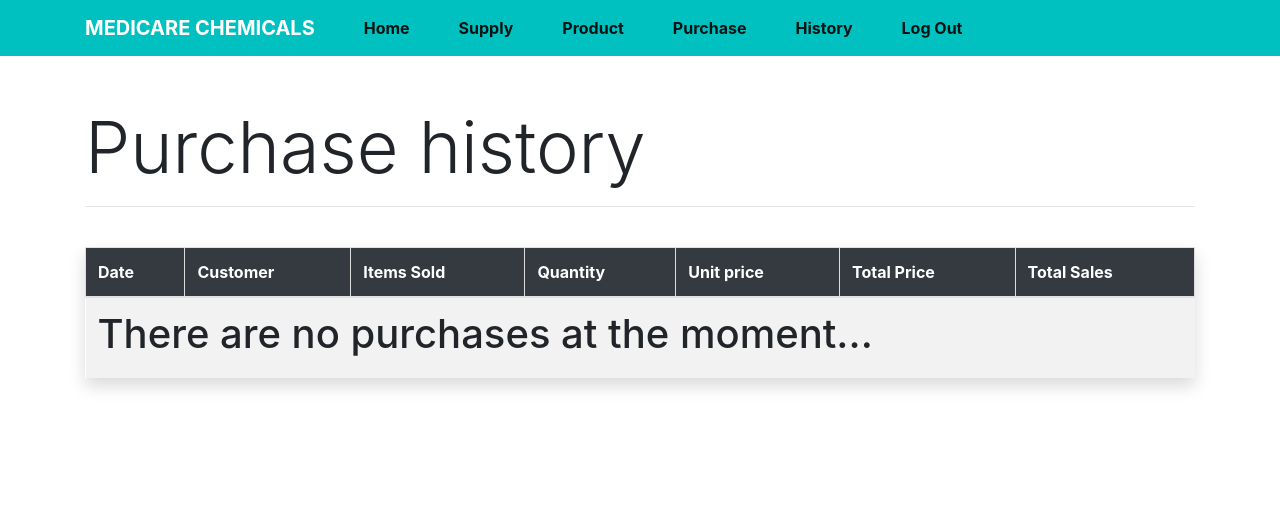
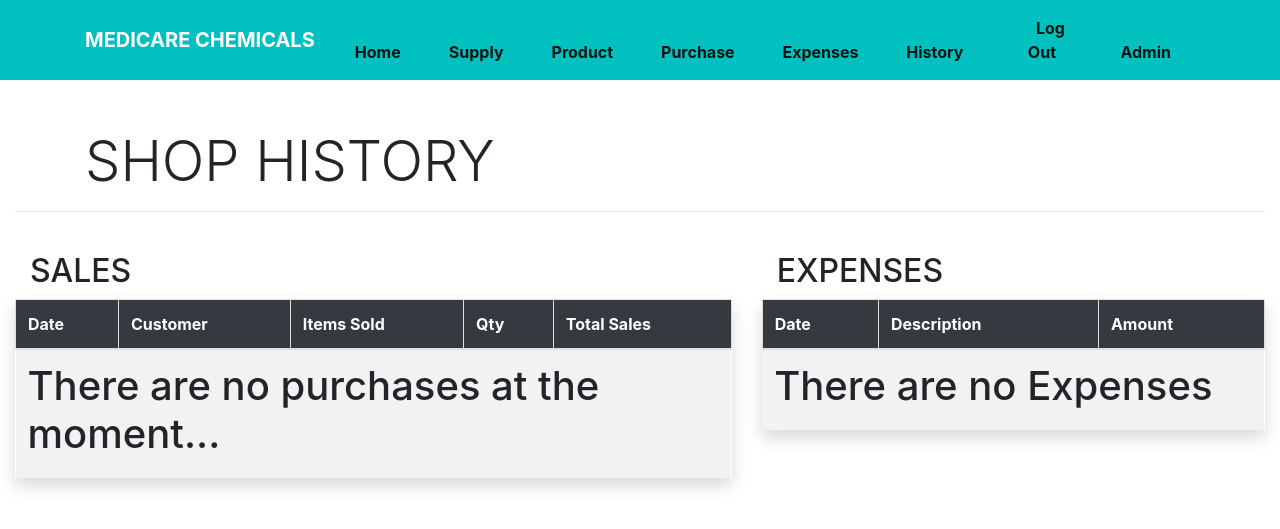
Before and after one commit to prince-cloud/pharmacy_pos, a Django app: page /history/ in a window 1280 px wide. Shown: the top 529 px of the page. Run offline with Django 3.2, Linux system fonts and the light colour scheme; the visitor is signed in with stand-in values (Sample User, id 1); data that the repository does not hold is empty; some libraries are stand-ins or nearby versions; some web fonts are replaced.

Commit message:
expenses feature added

```diff
--- a/pharmacy_pos/settings.py
+++ b/pharmacy_pos/settings.py
@@ -37,6 +37,7 @@ INSTALLED_APPS = [
     'django.contrib.sessions',
     'django.contrib.messages',
     'django.contrib.staticfiles',
+    'bootstrap4',
 
     'crispy_forms', # third party
 
--- a/shop/forms.py
+++ b/shop/forms.py
@@ -1,6 +1,6 @@
 from django import forms
 
-from .models import Product, Supply, Purchase
+from .models import Product, Supply, Purchase, Expense
 
 class SupplyForm(forms.ModelForm):
     class Meta:
@@ -17,9 +17,12 @@ class ProductForm(forms.ModelForm):
         model = Product
         fields  = ('name', 'price','available_quantity', 'description')
 
+class ExpenseForm(forms.ModelForm):
+    class Meta:
+        model = Expense
+        fields = ('description', 'amount')
 
 class ProductPurchaseForm(forms.Form):
-
 
     product = forms.ChoiceField(choices = (), widget=forms.Select( attrs={'id': 'id_product_1'}))
     quantity = forms.CharField(widget=forms.NumberInput( attrs={'id': 'id_quantity_1'}))
--- a/shop/urls.py
+++ b/shop/urls.py
@@ -1,5 +1,6 @@
 from django.urls import path
 from django.contrib.auth.views import LoginView, LogoutView
+from django.contrib import admin
 from . import views
 
 
@@ -8,9 +9,11 @@ urlpatterns = [
     path('add-supply/', views.add_supply, name="add_supply"),
     path('add-product/', views.add_product, name="add_product"),
     path('add-purchase/', views.add_purchase, name="add_purchase"),
+    path('add-expenses/', views.add_expense, name="add_expense"),
     path('history/', views.history, name="history"),
     path('login/', LoginView.as_view(), name="login"),
     path('logout/', LogoutView.as_view(), name="logout"),
+    path('admin/', admin.site.urls, name='admin'),
     path('', views.items_list, name="items_list"),
 
 ]
--- a/shop/views.py
+++ b/shop/views.py
@@ -1,7 +1,7 @@
 from django.shortcuts import render, get_object_or_404, redirect
 from django.contrib.auth.models import User
-from .models import Product, Purchase, ItemPurchase
-from .forms import PurchaseForm, SupplyForm, ProductForm, ProductPurchaseForm
+from .models import Product, Purchase, ItemPurchase, Expense
+from .forms import PurchaseForm, SupplyForm, ProductForm, ProductPurchaseForm, ExpenseForm
 from django.contrib import messages
 from django.db.models import Q
 from django.contrib.auth.decorators import login_required
@@ -48,6 +48,19 @@ def add_product(request):
     return redirect('items_list')
 
 @login_required
+def add_expense(request):
+    if request.method == 'POST':
+        form = ExpenseForm(data=request.POST)
+        if form.is_valid():
+            expense = form.save()
+            form.save()
+            messages.success(request, 'Expense added Successfully')
+            #if redirect_url is not None:
+                #redirect(redirect_url)
+    return redirect('history')
+
+
+@login_required
 def add_supply(request):
     if request.method == "POST":
         form = SupplyForm(request.POST)
@@ -87,22 +100,25 @@ def add_purchase(request):
             purchase.total_amount = purchase_price
             purchase.save()
 
-
             messages.success(request, "Purchase created Successfully")
             redirect_url = request.GET.get("next")
 
-            pdf = render_to_pdf('pdf_template.html', {'purchase': purchase})
-            return HttpResponse(pdf, content_type='application/pdf')
+            #if your want add printing
+            #pdf = render_to_pdf('pdf_template.html', {'purchase': purchase})
+            #return HttpResponse(pdf, content_type='application/pdf')
 
             if redirect_url is not None:
                 return redirect(redirect_url)
         else:
             messages.error(request, "There was an error in the data entered")
+
+
     return redirect('items_list')
 
 @login_required
 def history(request):
     purchases = Purchase.objects.all()
+    expenses = Expense.objects.all()
     return render(
         request,
         'purchase_history.html',
@@ -112,8 +128,11 @@ def history(request):
             'supply_form': SupplyForm(),
             'product_form': ProductForm(),
             'product_item_purchase_form': ProductPurchaseForm(),
+            'expenses': expenses,
+            'expense_form': ExpenseForm(),
         }
     )
+
 
 @login_required
 def items_list(request):
@@ -139,5 +158,6 @@ def items_list(request):
             'supply_form': SupplyForm(),
             'product_form': ProductForm(),
             'product_item_purchase_form': ProductPurchaseForm(),
+            'expense_form': ExpenseForm(),
         }
     )
--- /dev/null
+++ b/templates/add_expense.html
@@ -0,0 +1,13 @@
+{% load crispy_forms_tags %}
+
+
+<div class="bg-gray p-5">
+    <h2>Add Expenses</h2>
+
+    <form method="POST" action="{% url 'add_expense' %}?next=/" enctype="multipart/form-data">
+        {% csrf_token %}
+        {{ expense_form | crispy }}
+        <p><input class="btn btn-primary btn-large" type="submit" value="Add Expense"> </p>
+    </form>
+
+</div>
--- a/templates/add_product.html
+++ b/templates/add_product.html
@@ -4,10 +4,22 @@
 <div class="bg-gray p-5">
     <h2>Add Product details below</h2>
 
+
+
     <form method="POST" action="{% url 'add_product' %}?next=/" enctype="multipart/form-data">
         {% csrf_token %}
         {{ product_form | crispy }}
-        <p><input class="btn btn-primary btn-large" type="submit" value="Add product"> </p>
+
+        <p><input class="btn btn-info btn-lg btn-block" type="submit" value="Add product"> </p>
+
+        {% if messages %}
+        <ul class="messages">
+            {% for message in messages %}
+            <li {% if message.tags %} class=" {{ message.tags }} " {% endif %}> {{ message }} </li>
+            {% endfor %}
+        </ul>
+        {% endif %}
+
     </form>
 
 </div>
--- a/templates/add_purchase.html
+++ b/templates/add_purchase.html
@@ -11,18 +11,30 @@
         {% csrf_token %}
         {{ purchase_form | crispy }}
         <p><input class="hidden" id="json_product_list" name="json_product_list" type="hidden" value=""></p>
+
         <div id="products-list">
 
         </div>
-        <p><input class="btn btn-primary btn-large" type="submit" value="Complete"> </p>
+
+        <div>
+            {{ product_item_purchase_form | crispy }}
+
+                <div class="row">
+                    <div class="col-md-6">
+                        <a class="btn btn-success" id="add-product">Add Product</a>
+                    </div>
+                    <div class="col-md-6">
+                        <input class="btn btn-danger btn-lg" type="submit" value="Complete">
+                    </div>
+                </div>
+
+
+
+
+        </div>
     </form>
 
-    <div>
-        {{ product_item_purchase_form | crispy }}
 
-        <a class="btn btn-success" id="add-product">Add Product</a>
-
-    </div>
 </div>
 
 <script>
--- a/templates/base.html
+++ b/templates/base.html
@@ -57,13 +57,22 @@
                                     </b></a>
                         </li>
                         <li class="nav-item active">
+                            <a class="nav-link" id="add-expense-link"" href="#"> <i
+                                    class="fas fa-plus"></i> <b>
+                                    Expenses </b></a>
+                        </li>
+                        <li class="nav-item active">
                             <a class="nav-link"  href="{% url 'history' %}"> <i
                                     class="fas fa-history"></i> <b>
                                     History </b></a>
                         </li>
+
                         <li class="nav-item active">
                             <a class="nav-link" href="{% url 'logout' %}"> <i class="fas fa-sign-out-alt"></i> <b> Log
                                     Out </b> </a>
+                        </li>
+                        <li class="nav-item active">
+                            <a class="nav-link" href="{% url 'admin:index' %}"> <i class="fas fa-sign-out-alt"></i> <b> Admin </b> </a>
                         </li>
                         {% else %}
 
@@ -91,7 +100,7 @@
 
     <!-- Special forms : these are hidden by default and need to be toggled using the menu-->
     <div class="myoverlay full-screen" id="add-product-view">
-        <i class="myclose btn btn-danger">x</i>
+        <i class="myclose btn btn-danger">X</i>
         <div class="container">
             {% include 'add_product.html' %}
         </div>
@@ -100,16 +109,23 @@
 
 
     <div class="myoverlay full-screen" id="add-supply-view">
-        <i class="myclose btn btn-danger">x</i>
+        <i class="myclose btn btn-danger">X</i>
         <div class="container">
             {% include 'add_supply.html' %}
         </div>
     </div>
 
     <div class="myoverlay full-screen" id="add-purchase-view">
-        <i class="myclose btn btn-danger">x</i>
+        <i class="myclose btn btn-danger">X</i>
         <div class="container">
             {% include 'add_purchase.html' %}
+        </div>
+    </div>
+
+    <div class="myoverlay full-screen" id="add-expense-view">
+        <i class="myclose btn btn-danger">X</i>
+        <div class="container">
+            {% include 'add_expense.html' %}
         </div>
     </div>
 
@@ -126,6 +142,10 @@
             document.querySelector("#add-purchase-view").classList.toggle("show");
         });
 
+        document.querySelector("#add-expense-link").addEventListener("click", function (e) {
+            document.querySelector("#add-expense-view").classList.toggle("show");
+        });
+
         let closes = document.getElementsByClassName("myclose");
         for (let i = 0; i < closes.length; i++) {
             closes[i].addEventListener('click', function (e) {
@@ -133,6 +153,7 @@
             });
         }
     </script>
+
     <script src="{% static 'js/fontawesome.min.js' %}"></script>
     <script src="{% static 'js/all.min.js' %}"></script>
     <script src="{% static 'js/jquery-slim.min.js' %}"></script>
--- a/templates/purchase_history.html
+++ b/templates/purchase_history.html
@@ -1,26 +1,32 @@
 {% extends 'base.html' %}
 
 {% block content %}
+<div class="container-fluid">
     <div class="container">
-    <h2 class="display-3">Purchase history</h2>
+        <h2 class="display-4">SHOP HISTORY</h2>
+    </div>
     <hr>
     <br>
+    <div class="row">
+
+        <div class="col-md-7">
+            <div class="container">
+                <h2 class="display-5">SALES</h2>
+            </div>
             <table class="table shadow table-striped">
                 <thead class="bg-dark text-white">
                     <tr>
                         <th> Date </th>
                         <th> Customer </th>
                         <th> Items Sold </th>
-                <th> Quantity </th>
-                <th> Unit price</th>
-                <th> Total Price </th>
+                        <th> Qty </th>
                         <th>Total Sales</th>
                     </tr>
                 </thead>
                 <tbody>
                     {% for purchase in purchases %}
                     <tr>
-                <td>{{ purchase.date}}</td>
+                        <td>{{ purchase.date }}</td>
                         <td>{{ purchase.customer }}</td>
                         <td>
                             <ol>
@@ -36,29 +42,53 @@
                                 {% endfor %}
                             </ol>
                         </td>
-                <td>
-                    <ol class="list-unstyled">
-                    {% for itempurchase in purchase.item_purchases.all %}
-                    <li>{{ itempurchase.product.price }}</li>
-                    {% endfor %}
-                    </ol>
-                </td>
-                <td>
-                    <ol class="list-unstyled">
-                    {% for itempurchase in purchase.item_purchases.all %}
-                    <li>{{ itempurchase.total_amount }} </li>
-                    {% endfor %}
-                    </ol>
-                </td>
+
                         <td><b> Ghc {{ purchase.total_amount }}</b></td>
 
                     </tr>
                     {% empty %}
-            <tr><td colspan="7"><h1>There are no purchases at the moment...</h2></td></tr>
+                    <tr>
+                        <td colspan="6">
+                            <h1>There are no purchases at the moment...</h2>
+                        </td>
+                    </tr>
                     {% endfor %}
                 </tbody>
             </table>
         </div>
 
+        <div class="col-md-5">
+            <div class="container">
+                <h2 class="display-5">EXPENSES</h2>
+            </div>
+            <table class="table shadow table-striped">
+                <thead class="bg-dark text-white">
+                    <tr>
+                        <th> Date </th>
+                        <th> Description </th>
+                        <th> Amount </th>
+                    </tr>
+                </thead>
+                <tbody>
+                    {% for expense in expenses %}
+                    <tr>
+                       <td>{{ expense.date }}</td>
+
+                        <td>{{ expense.description }}</td>
+
+                        <td>{{ expense.amount }}</td>
+                    </tr>
+                    {% empty %}
+                    <tr>
+                        <td colspan="7">
+                            <h1>There are no Expenses</h2>
+                        </td>
+                    </tr>
+                    {% endfor %}
+                </tbody>
+            </table>
+        </div>
+    </div>
+</div>
 
 {% endblock %}
--- a/templates/registration/login.html
+++ b/templates/registration/login.html
@@ -22,9 +22,12 @@
                 <br>
                 {% csrf_token %}
                 {{ form | crispy }}
+
+
                 <p>
-                    <input type="submit" class="btn btn-lg btn-primary" value="Log In" >
+                    <input type="submit" class="btn btn-lg btn-block btn-primary" value="Log In" >
                 </p>
+                <a class="btn btn-danger btn-block" href="{% url 'admin:index' %}" role="button">ADMINSTRATOR</a>
             </form>
         </div>
     </div>
```
Also changed, not shown: shop/admin.py (+6 -2 lines), shop/models.py (+11 -0 lines), templates/items_list.html (+3 -8 lines). Lines whose indentation alone changed are shown as unchanged.
